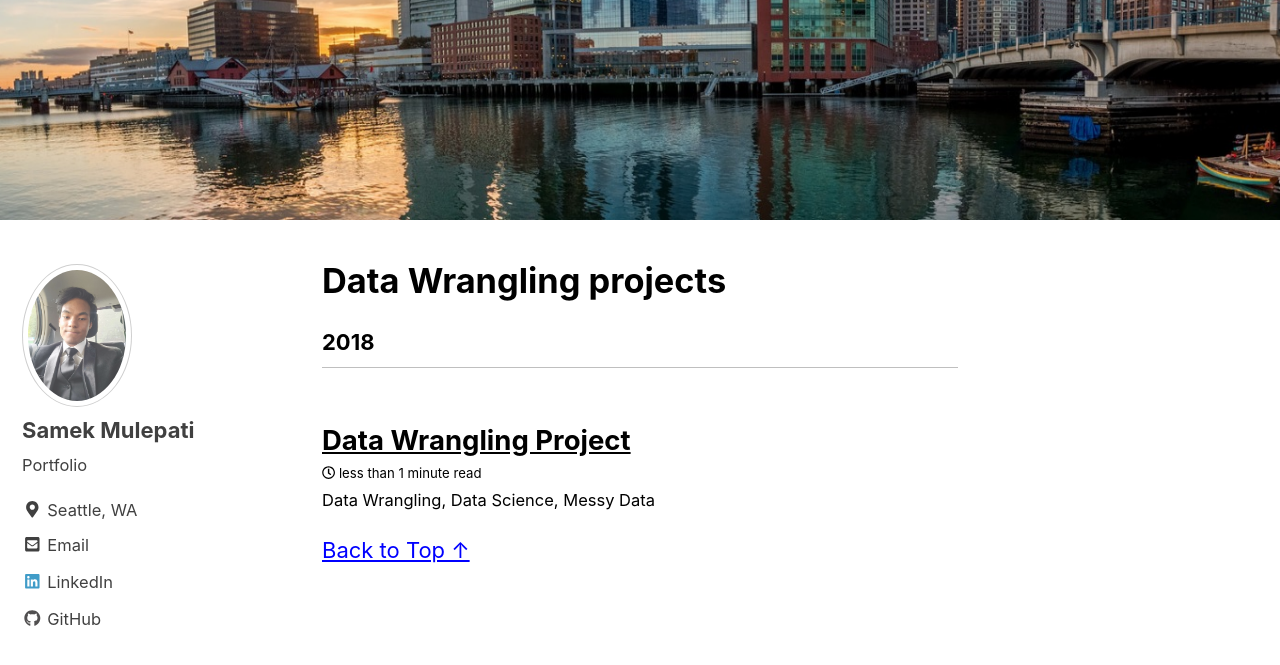
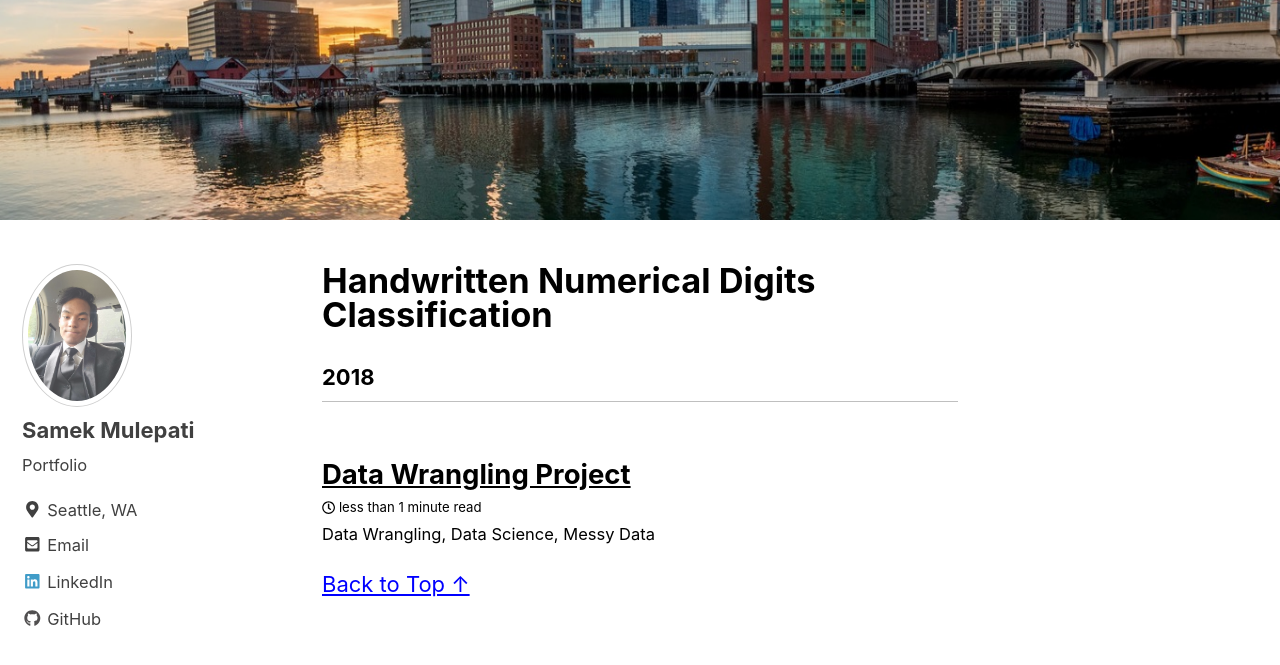
Before and after one commit to mulepati/samekmulepati.github.io, a Jekyll site: the page built from _pages/machinelearning.md, in a window 1280 px wide and 900 px high, scrolled down 355 px. Shown: the top 665 px of the window. Built offline with Jekyll 4.4.1, drawn with Linux system fonts in a browser that asks for light colours; nearby versions of some CDN libraries.

Commit message:
Update machinelearning.md

```diff
--- a/_pages/machinelearning.md
+++ b/_pages/machinelearning.md
@@ -1,7 +1,7 @@
 ---
 layout: posts
 permalink: /data-wrangling/
-title: "Data Wrangling projects"
+title: "Handwritten Numerical Digits Classification"
 author_profile: true
 header:
   image: "/images/fort point.png"
```
